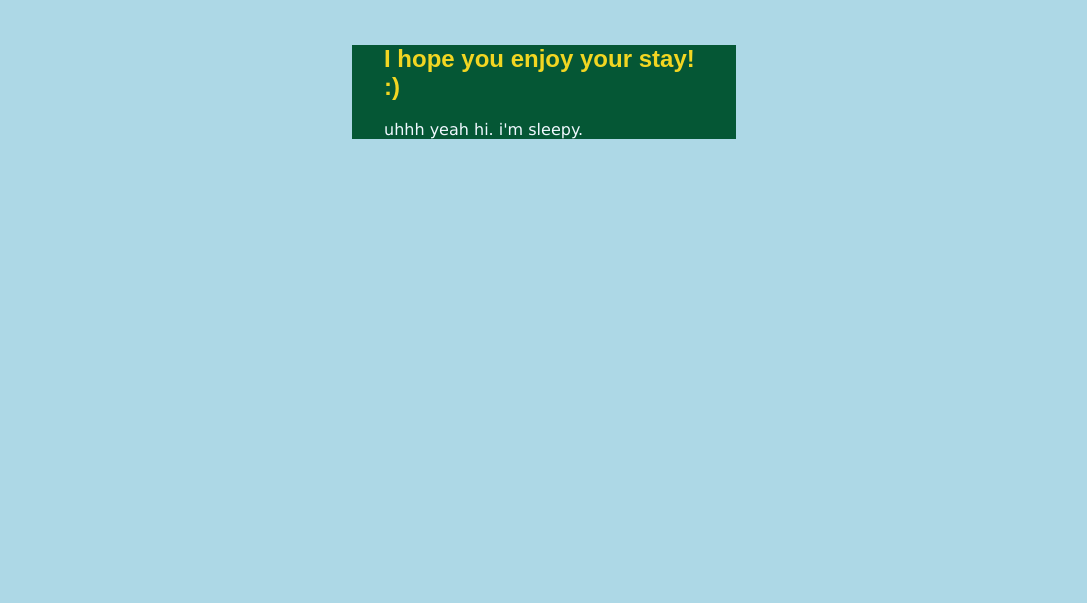
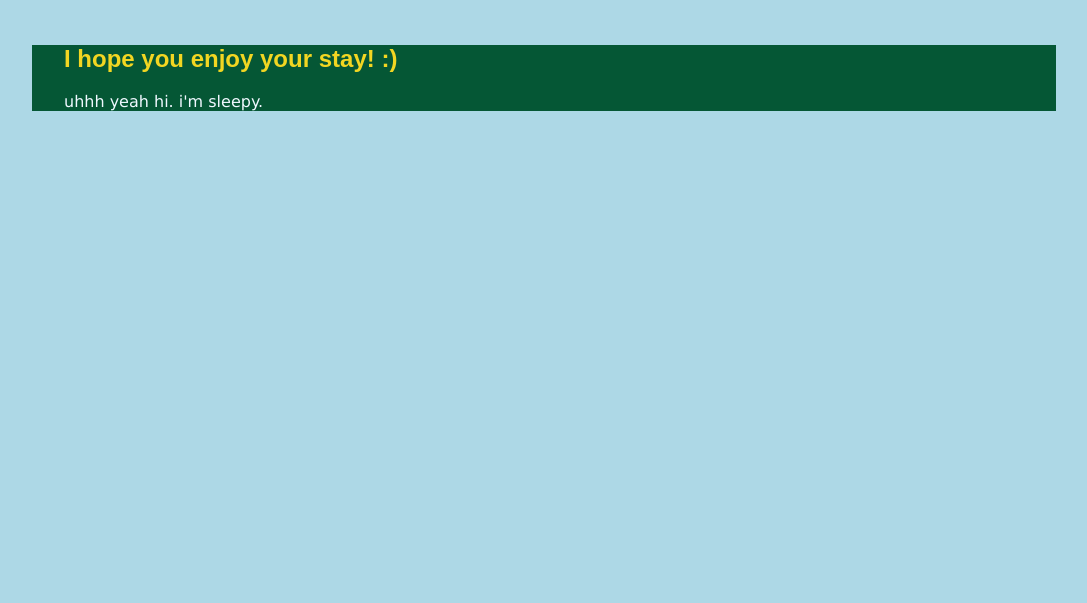
Before and after one commit to nebbysonder/nebbysonder.github.io, a plain HTML site: page index.html in a window 1280 px wide. Shown: the part 197-800 px from the top of the page, without its empty margins (96-1183 px from the left). Drawn offline with Linux system fonts and the light colour scheme.

Commit message:
here we go again

```diff
--- a/styles.css
+++ b/styles.css
@@ -26,7 +26,7 @@ p {
     margin-right: auto;
     background-color: #055735;
     width: 80%;
-    max-width: 20rem;
+    max-width: 75rem;
     padding-left: 2rem;
     padding-right: 2rem;
 }
```
